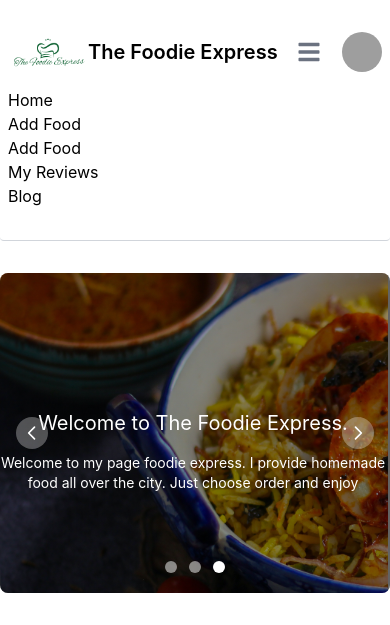
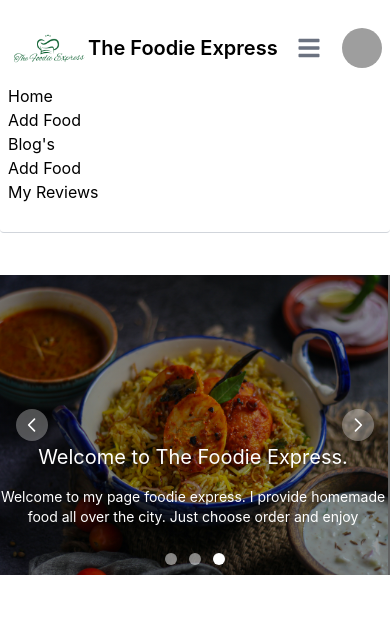
Before and after one commit to MdNaimRipto/the-foodie-express-client, a React (Create React App) app: page / in a window 390 px wide. Shown: the top 625 px of the page. Built offline with nearby package versions, Linux system fonts and the light colour scheme; no server answers; grey boxes are pictures that could not be loaded.

Commit message:
banner responsive completed

```diff
--- a/src/Pages/Home/Banner/Banner.css
+++ b/src/Pages/Home/Banner/Banner.css
@@ -1,5 +1,16 @@
 .banner-1 {
     background-image: linear-gradient(#00000061, #00000061), url("../../../Assets/bannerImages/banner-1.jpg");
+}
+
+.banner-2 {
+    background-image: linear-gradient(#00000061, #00000061), url("../../../Assets/bannerImages/banner-2.jpg");
+}
+
+.banner-3 {
+    background-image: linear-gradient(#00000061, #00000061), url("../../../Assets/bannerImages/banner-3.jpg");
+}
+
+.banner-design {
     width: 100%;
     height: 600px;
     background-size: cover;
@@ -11,28 +22,8 @@
     flex-direction: column;
 }
 
-.banner-2 {
-    background-image: linear-gradient(#00000061, #00000061), url("../../../Assets/bannerImages/banner-2.jpg");
-    width: 100%;
-    height: 600px;
-    background-size: cover;
-    color: white;
-    overflow: hidden;
-    display: flex;
-    justify-content: end;
-    align-items: center;
-    flex-direction: column;
+@media screen and (max-width: 576px) {
+    .banner-design {
+        height: 300px;
+    }
 }
-
-.banner-3 {
-    background-image: linear-gradient(#00000061, #00000061), url("../../../Assets/bannerImages/banner-3.jpg");
-    width: 100%;
-    height: 600px;
-    background-size: cover;
-    color: white;
-    overflow: hidden;
-    display: flex;
-    justify-content: end;
-    align-items: center;
-    flex-direction: column;
-}
--- a/src/Pages/Home/Banner/Banner.js
+++ b/src/Pages/Home/Banner/Banner.js
@@ -4,17 +4,17 @@
 
 const Banner = () => {
     return (
-        <div className=" h-80 sm:h-64 xl:h-[600px] 2xl:h-96 my-8">
+        <div className=" h-80 md:h-[600px] my-8">
             <Carousel className='text-center container mx-auto'>
-                <div className='banner-1 pb-60 md:pb-28'>
+                <div className='banner-1 banner-design pb-12 md:pb-28'>
                     <h2 className=" text-xl md:text-5xl mt-6 mb-4">Welcome to The Foodie Express.</h2>
                     <p className=' text-sm md:text-lg'>Welcome to my page foodie express. I provide homemade food all over the city. Just choose order and enjoy</p>
                 </div>
-                <div className='banner-2 pb-60 md:pb-28'>
+                <div className='banner-2 banner-design pb-12 md:pb-28'>
                     <h2 className='text-xl md:text-5xl mt-6 mb-4'>Enjoy Homemade Food Anytime Anywhere</h2>
                     <p className=' text-sm md:text-lg'>Enjoy homemade food when and where you want. Just order and enjoy your meal.</p>
                 </div>
-                <div className='banner-3 pb-60 md:pb-28'>
+                <div className='banner-3 banner-design pb-12 md:pb-28'>
                     <h2 className='text-xl md:text-5xl mt-6 mb-4'>Get Fastest delivery all Over the City.</h2>
                     <p className=' text-sm md:text-lg'>Enjoy the fastest delivery service all over the city. As a home service my service is only limited for the city.</p>
                 </div>
--- a/src/Pages/ServiceDetails/ServiceDetails.js
+++ b/src/Pages/ServiceDetails/ServiceDetails.js
@@ -26,7 +26,7 @@
                         </h2>
                         <p className="text-base text-gray-700 md:text-lg">
                             <span className='font-semibold mr-2'>price:</span>
-                            <span className='font-bold'>TK.{price}</span>
+                            <span className='font-bold'>TK.{price}/Per Plate</span>
                         </p>
                         <p className="text-base text-gray-700 md:text-lg my-2">
                             <span className='font-semibold'>Stock:</span>
--- a/src/Pages/Shared/Header/Header.js
+++ b/src/Pages/Shared/Header/Header.js
@@ -6,7 +6,7 @@
 const Header = () => {
     return (
         <Navbar
-            className='py-8 border-b border-gray-300 container mx-auto'
+            className='py-7 border-b border-gray-300 container mx-auto'
             fluid={true}
             rounded={true}
         >
@@ -29,14 +29,14 @@
                     <Link to="/allServices">
                         All Foods
                     </Link>
+                    <Link to="/blog">
+                        Blog's
+                    </Link>
                     <Link to="/add">
                         Add Food
                     </Link>
                     <Link to="/reviews">
                         My Reviews
-                    </Link>
-                    <Link to="/blog">
-                        Blog
                     </Link>
                 </Navbar.Collapse>
                 <Dropdown
@@ -77,14 +77,14 @@
                 <Link to="/allServices">
                     Add Food
                 </Link>
+                <Link to="/blog">
+                    Blog's
+                </Link>
                 <Link to="/add">
                     Add Food
                 </Link>
                 <Link to="/reviews">
                     My Reviews
-                </Link>
-                <Link to="/blog">
-                    Blog
                 </Link>
             </Navbar.Collapse>
         </Navbar>
```
